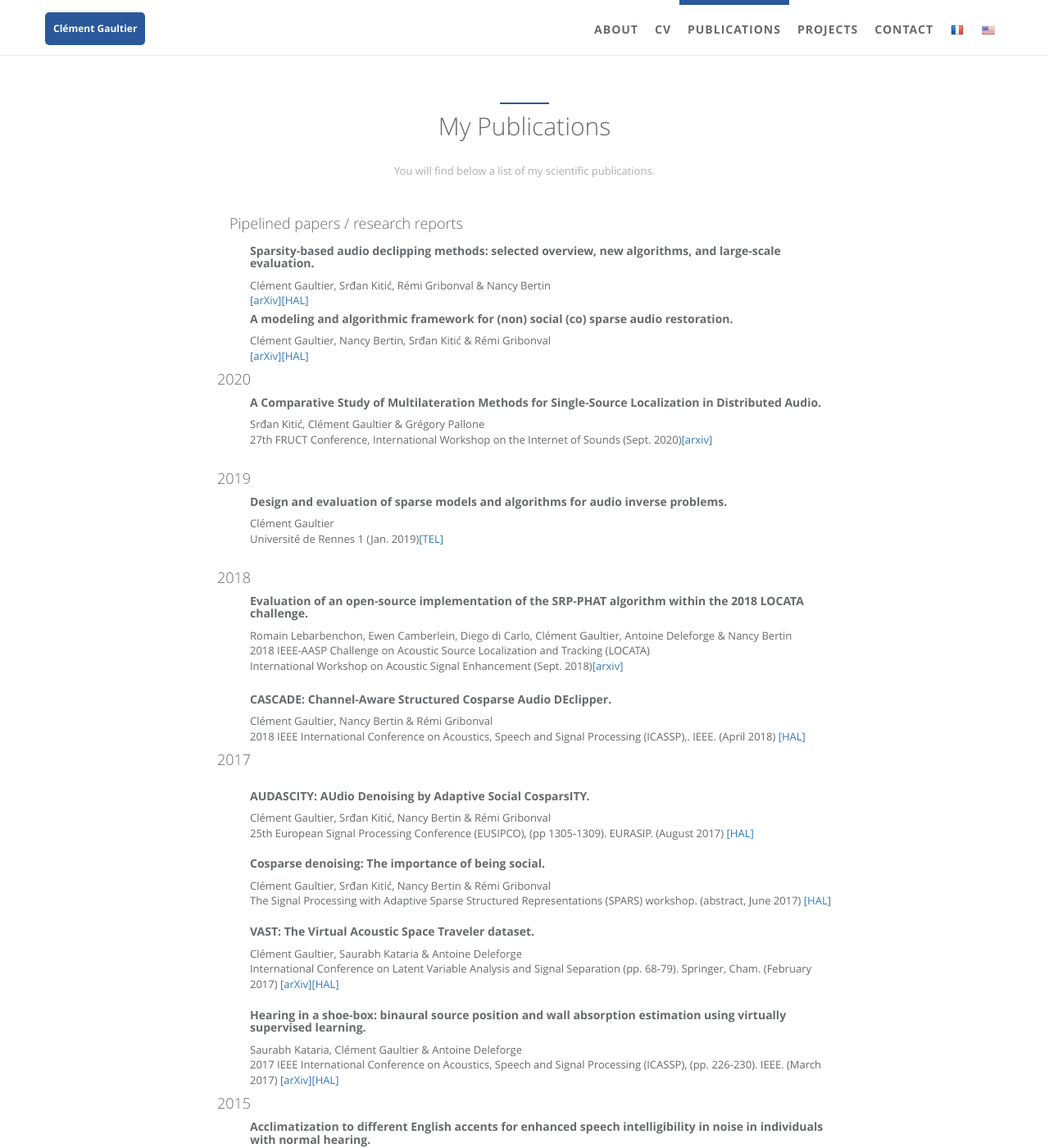
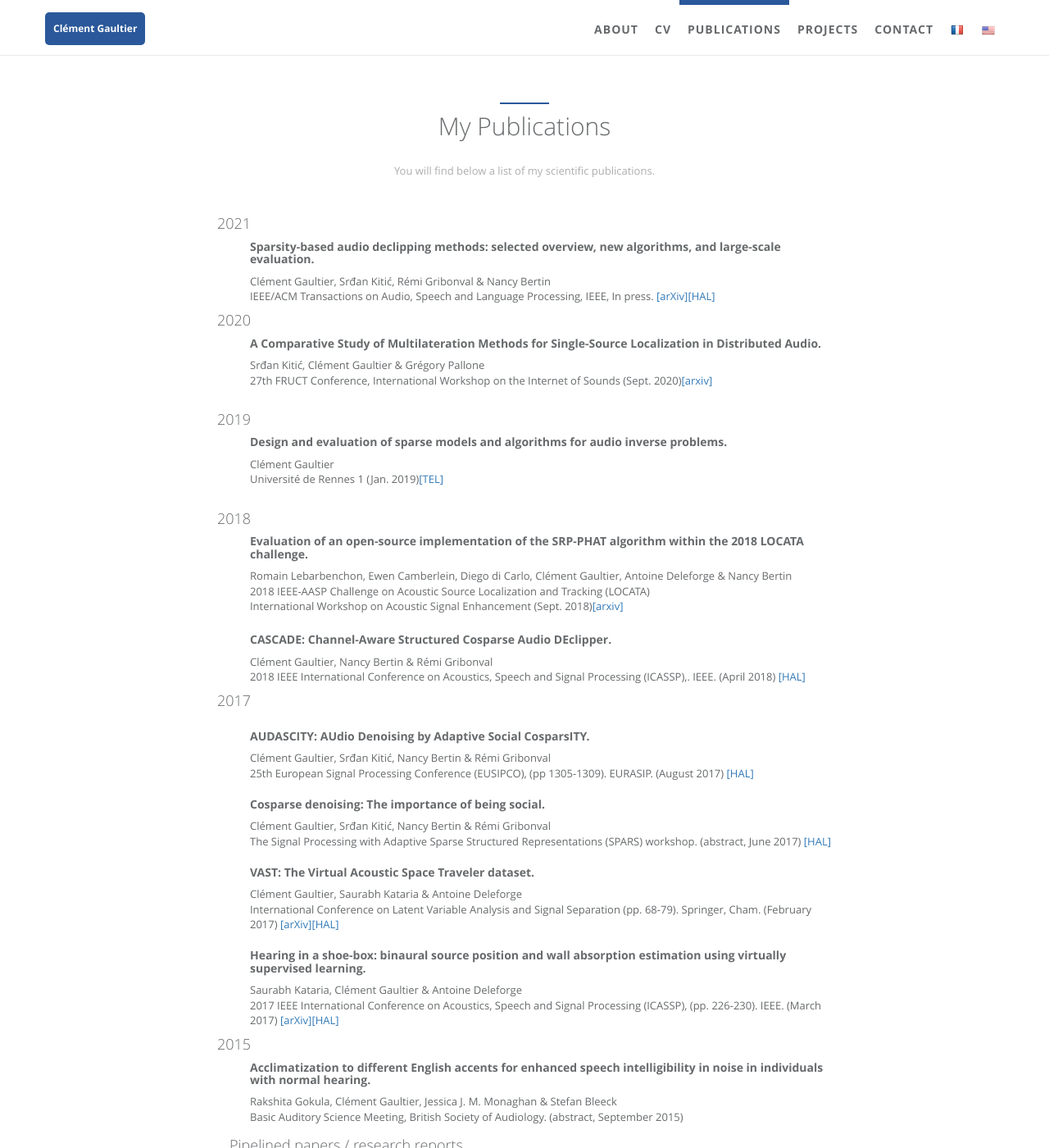
Before and after one commit to cgaultier/persoWeb, a Jekyll site: the page built from index.html, in a window 1280 px wide and 1400 px high, scrolled down 2765 px. Shown: the whole window at 82% size. Built offline with Jekyll 4.4.1, drawn with Linux system fonts in a browser that asks for light colours; comment, search, counter and statistics services are not loaded; some of the changed text lies outside the part shown.

Commit message:
Misc publis 2021

```diff
--- a/_includes/sections/publis.html
+++ b/_includes/sections/publis.html
@@ -15,20 +15,14 @@
   <div class="row wow zoomIn">
     <div class="col-lg-8 col-lg-offset-2">
 
-      <div class="container" id="i18_publications">
-      <h2 data-i18n="publications.preprint">Working papers</h2>
-      </div>
+      <h2>2021</h2>
       <ul style="list-style-type: none">
+
         <li class="entry wow zoomIn">
           <h4><strong>Sparsity-based audio declipping methods: selected overview, new algorithms, and large-scale evaluation.</strong></h4>
                 Clément Gaultier, Srđan Kitić, Rémi Gribonval & Nancy Bertin<br />
+                IEEE/ACM Transactions on Audio, Speech and Language Processing, IEEE, In press.
           <a href="https://arxiv.org/abs/2005.10228" target="_blank">[arXiv]</a><a href="https://hal.inria.fr/hal-02611226" target="_blank">[HAL]</a><br />
-        </li>
-
-        <li class="entry wow zoomIn">
-	        <h4><strong>A modeling and algorithmic framework for (non) social (co) sparse audio restoration.</strong></h4>
-          Clément Gaultier, Nancy Bertin, Srđan Kitić & Rémi Gribonval<br />
-	        <a href="https://arxiv.org/abs/1711.11259" target="_blank">[arXiv]</a><a href="https://hal.inria.fr/hal-01649261" target="_blank">[HAL]</a><br />
         </li>
       </ul>
 
@@ -117,6 +111,20 @@
       Basic Auditory Science Meeting, British Society of Audiology. (abstract, September 2015)<br />
       </li>
       </ul>
+
+      <div class="container" id="i18_publications">
+        <h2 data-i18n="publications.preprint">Working papers</h2>
+        </div>
+        <ul style="list-style-type: none">
+
+
+          <li class="entry wow zoomIn">
+            <h4><strong>A modeling and algorithmic framework for (non) social (co) sparse audio restoration.</strong></h4>
+            Clément Gaultier, Nancy Bertin, Srđan Kitić & Rémi Gribonval<br />
+            <a href="https://arxiv.org/abs/1711.11259" target="_blank">[arXiv]</a><a href="https://hal.inria.fr/hal-01649261" target="_blank">[HAL]</a><br />
+          </li>
+        </ul>
+
     </div>
   </div>
   <br /><br />
```
Lines whose indentation alone changed are shown as unchanged.
